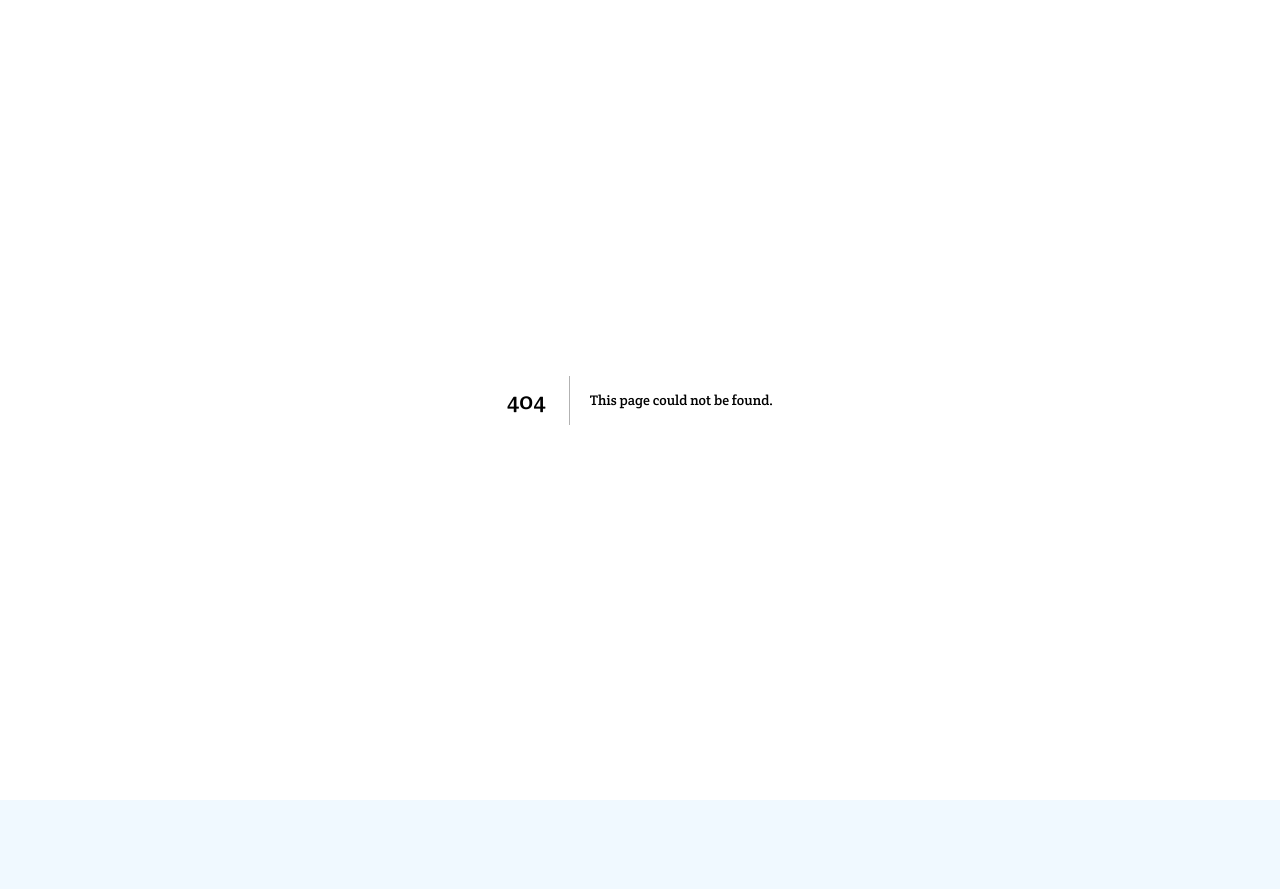
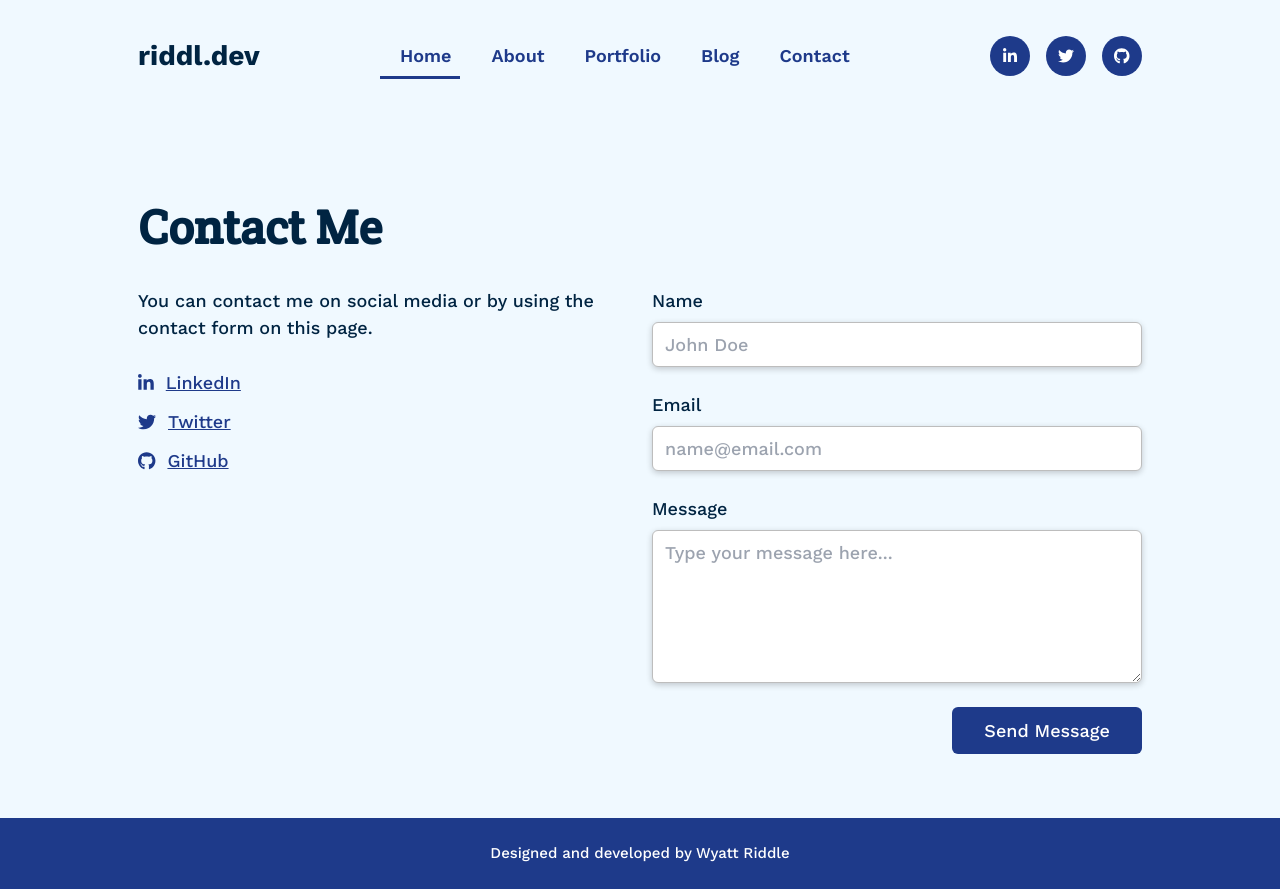
Before and after one commit to riddlew/portfolio_v2, a Next.js app: page /contact in a window 1280 px wide. Before the commit this address had no page. Before the commit the page ends 800 px from the top, so only its background shows below. Built offline with nearby package versions, Linux system fonts and the light colour scheme.

Commit message:
feat: contact page

```diff
--- /dev/null
+++ b/src/pages/contact.tsx
@@ -0,0 +1,118 @@
+import Head from 'next/head';
+import Nav from '@/components/Header';
+import Footer from '@/components/Footer';
+import style from '@/styles/pages/contact.module.scss';
+import { FontAwesomeIcon } from '@fortawesome/react-fontawesome';
+import {
+	faGithub,
+	faLinkedinIn,
+	faTwitter,
+} from '@fortawesome/free-brands-svg-icons';
+
+export default function ContactPage() {
+	return (
+		<>
+			<Head>
+				<title>Contact - Wyatt Riddle - Full-Stack Web Developer</title>
+				<meta
+					name="description"
+					content="Wyatt Riddle is a full-stack web developer with experience in React, Typescript, Express.js, and Ruby on Rails."
+				/>
+				<meta name="viewport" content="width=device-width, initial-scale=1" />
+				<link rel="icon" href="/favicon.ico" />
+			</Head>
+
+			<Nav />
+			<main>
+				<section className="section">
+					<div className="container">
+						<h1>Contact Me</h1>
+
+						<div className={style.grid}>
+							<div>
+								<p className="paragraph">
+									You can contact me on social media or by using the contact
+									form on this page.
+								</p>
+								<div className={style.socials}>
+									<a
+										href="https://www.linkedin.com/in/wyatt-r/"
+										rel="nofollow"
+										title="Contact Wyatt on LinkedIn"
+									>
+										<FontAwesomeIcon icon={faLinkedinIn} />
+										LinkedIn
+									</a>
+									<a
+										href="https://twitter.com/riddlew_"
+										rel="nofollow"
+										title="Contact Wyatt on Twitter"
+									>
+										<FontAwesomeIcon icon={faTwitter} />
+										Twitter
+									</a>
+									<a
+										href="https://github.com/riddlew"
+										rel="nofollow"
+										title="Contact Wyatt on GitHub"
+									>
+										<FontAwesomeIcon icon={faGithub} />
+										GitHub
+									</a>
+								</div>
+							</div>
+
+							<form className={style.contact_form}>
+								<div className={style.form_field}>
+									<label htmlFor="name">
+										<span>Name</span>
+										<input
+											type="text"
+											name="name"
+											id="name"
+											placeholder="John Doe"
+											className="border rounded shadow-sm px-3 py-2"
+											required
+										/>
+									</label>
+								</div>
+								<div className={style.form_field}>
+									<label htmlFor="email">
+										<span>Email</span>
+										<input
+											type="text"
+											name="email"
+											id="email"
+											placeholder="name@email.com"
+											className="border rounded shadow-sm px-3 py-2"
+											required
+										/>
+									</label>
+								</div>
+								<div className={style.form_field}>
+									<label htmlFor="message">
+										<span>Message</span>
+										<textarea
+											name="message"
+											id="message"
+											placeholder="Type your message here..."
+											className="border rounded shadow-sm px-3 py-2"
+											required
+											rows={5}
+										/>
+									</label>
+								</div>
+								<div className={style.submit}>
+									<button type="submit" className="btn">
+										Send Message
+									</button>
+								</div>
+							</form>
+						</div>
+					</div>
+				</section>
+			</main>
+			<Footer />
+		</>
+	);
+}
--- a/src/styles/global.scss
+++ b/src/styles/global.scss
@@ -10,6 +10,15 @@ html, body {
 	line-height: 1.5;
 	color: #002442;
 	background-color: #f0f9ff;
+}
+
+html, body, #__next {
+	min-height: 100vh;
+}
+
+#__next {
+	display: flex;
+	flex-direction: column;
 }
 
 h1, h2, h3, h4, h5, h6 {
@@ -53,6 +62,10 @@ p {
 	@include bp(md) {
 		text-align: left;
 	}
+}
+
+main {
+	flex-grow: 1;
 }
 
 main a {
@@ -122,6 +135,7 @@ main p.paragraph {
 	transition: background-color 250ms cubic-bezier(0.4, 0, 0.2, 1);
 	padding: 1rem 3.2rem;
 	display: block;
+	width: 100%;
 
 	&:hover {
 		color: #ffffff;
@@ -138,6 +152,7 @@ main p.paragraph {
 
 	@include bp(md) {
 		display: inline-block;
+		width: fit-content;
 	}
 }
 
--- /dev/null
+++ b/src/styles/pages/contact.module.scss
@@ -0,0 +1,52 @@
+@use 'config.scss' as *;
+
+.grid {
+	display: grid;
+	grid-template-columns: 1fr;
+	gap: 2.4rem;
+
+	@include bp(md) {
+		grid-template-columns: repeat(2, 1fr);
+	}
+}
+
+.socials {
+	display: flex;
+	flex-direction: column;
+	align-items: flex-start;
+	gap: 1.2rem;
+
+	a {
+		display: flex;
+		gap: 1.2rem;
+		align-items: center;
+	}
+}
+
+.contact_form {
+	display: flex;
+	flex-direction: column;
+	gap: 2.4rem;
+}
+
+.form_field {
+	label {
+		display: flex;
+		flex-grow: 1;
+		flex-direction: column;
+		gap: 0.8rem;
+	}
+
+	input,
+	textarea {
+		border: 1px solid #bdbdbd;
+		border-radius: 0.6rem;
+		padding: 0.8rem 1.2rem;
+		box-shadow: 0 0.2rem 0.6rem 0 rgba(0, 0, 0, 0.2);
+	}
+}
+
+.submit {
+	display: flex;
+	justify-content: flex-end;
+}
```
